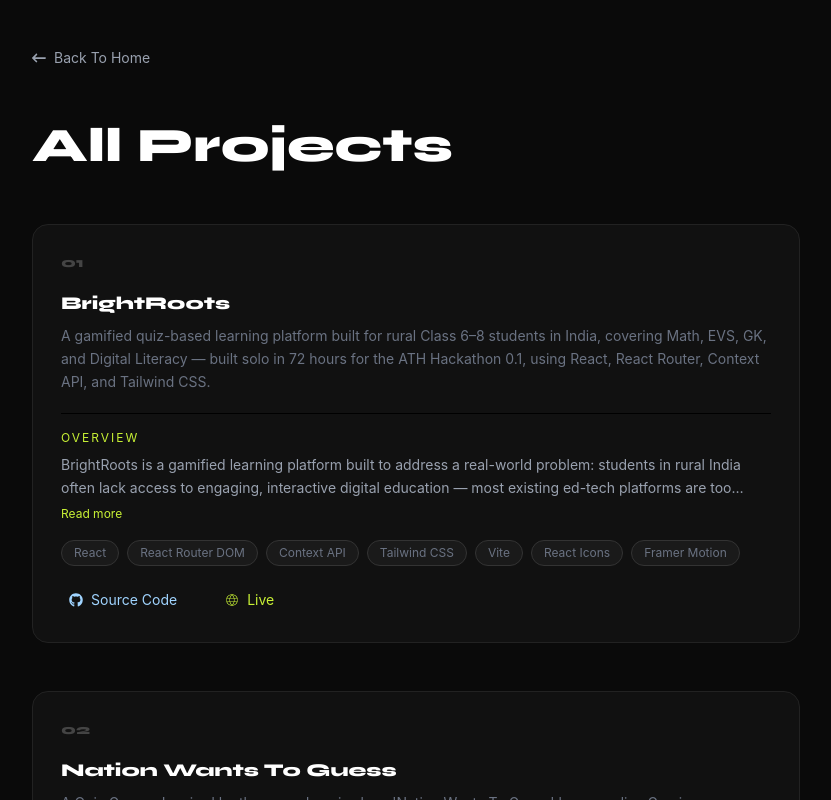
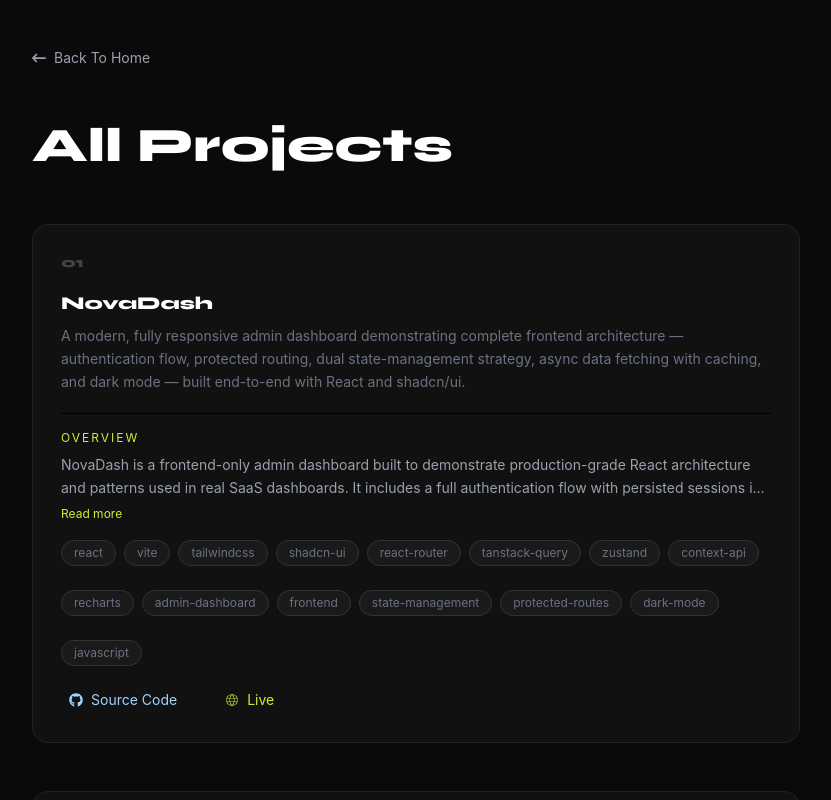
Before and after one commit to sadiksaifi9958/nova-folio, a React (Vite) app: page /projects in a window 1280 px wide. Shown: the top 800 px of the page, without its empty margins (224-1055 px from the left). Built offline with nearby package versions, Linux system fonts and the light colour scheme.

Commit message:
Modify project entries in ProjectsData.js
Updated project data for NovaDash and BrightRoots. Changed project number for Nation Wants To Guess and NovaTech.

```diff
--- a/src/constants/ProjectsData.js
+++ b/src/constants/ProjectsData.js
@@ -1,6 +1,19 @@
 const projectsData = [
   {
     number: 1,
+    title: "NovaDash",
+    desc: "A modern, fully responsive admin dashboard demonstrating complete frontend architecture — authentication flow, protected routing, dual state-management strategy, async data fetching with caching, and dark mode — built end-to-end with React and shadcn/ui.",
+    tags: ["react", "vite", "tailwindcss", "shadcn-ui", "react-router", "tanstack-query", "zustand", "context-api", "recharts", "admin-dashboard", "frontend", "state-management", "protected-routes", "dark-mode", "javascript"],
+    githubURL: "https://github.com/sadiksaifi9958/nova-dash",
+    liveURL: "https://nova-dash-app.vercel.app/",
+    summary:
+      "NovaDash is a frontend-only admin dashboard built to demonstrate production-grade React architecture and patterns used in real SaaS dashboards. It includes a full authentication flow with persisted sessions in localStorage, and protected routing via a dedicated ProtectedRoute component that gates access to authenticated pages before any protected content renders. \n" +
+      "The dashboard ships with six routes — Login, Dashboard (stat cards + revenue chart), Analytics (traffic trends via Recharts), Users (a sortable data table with status badges), Settings, and Profile — all code-split with React.lazy and Suspense to reduce initial bundle size. \n" +
+      "The most deliberate architectural decision in the project is its dual state-management approach: Context API + useReducer handles slow-changing, app-wide state like auth and theme, while Zustand handles fast-changing UI state like sidebar toggling — avoiding unnecessary re-renders across the component tree. Server-state concerns (loading, caching, simulated async fetches) are handled with TanStack React Query, and the whole UI is styled on a customized shadcn/ui Zinc theme with Tailwind CSS v4. \n" +
+      "Dark mode is implemented without a flash-of-incorrect-theme on load — the saved preference is read and applied via an inline script in index.html before React even mounts. The project intentionally uses simulated/mocked data (no real backend) to keep the focus on frontend patterns: data fetching, loading states, form validation, and caching behavior.",
+  },
+  {
+    number: 2,
     title: "BrightRoots",
     desc: "A gamified quiz-based learning platform built for rural Class 6–8 students in India, covering Math, EVS, GK, and Digital Literacy — built solo in 72 hours for the ATH Hackathon 0.1, using React, React Router, Context API, and Tailwind CSS.",
     tags: ["React", "React Router DOM", "Context API", "Tailwind CSS", "Vite", "React Icons", "Framer Motion"],
@@ -13,7 +26,7 @@ const projectsData = [
       "The app was fully responsive from the start using Tailwind breakpoints, with Framer Motion animations layered in after submission. Built and shipped solo in 72 hours under hackathon time pressure.",
   },
   {
-    number: 2,
+    number: 3,
     title: "Nation Wants To Guess",
     desc: "A Quiz Game - Inspired by the comedy quiz show 'Nation Wants To Guess' by comedian Gursimran Khamba, available on YouTube. All questions are based on the show.",
     tags: ["React", "Vite", "Tailwind CSS v4", "Framer Motion", "REST API"],
@@ -25,7 +38,7 @@ const projectsData = [
       "On the technical side, the project demonstrates several key frontend skills: consuming a live REST API using fetch, managing multi-layered state across components with React hooks (useState, useEffect), implementing a countdown timer with setInterval, and handling error states gracefully with a retry option. The app is fully responsive across all screen sizes and was deployed to Vercel with a CI/CD pipeline configured via GitHub Actions, automating the build and deployment workflow on every push to main.",
   },
   {
-    number: 3,
+    number: 4,
     title: "NovaTech",
     desc: "A multi-page agency website with scroll animations, modal contact form, dark/light mode toggle, and active nav highlighting.",
     tags: ["HTML5", "CSS3", "Vanilla", "JavaScript", "Font Awesome"],
```
